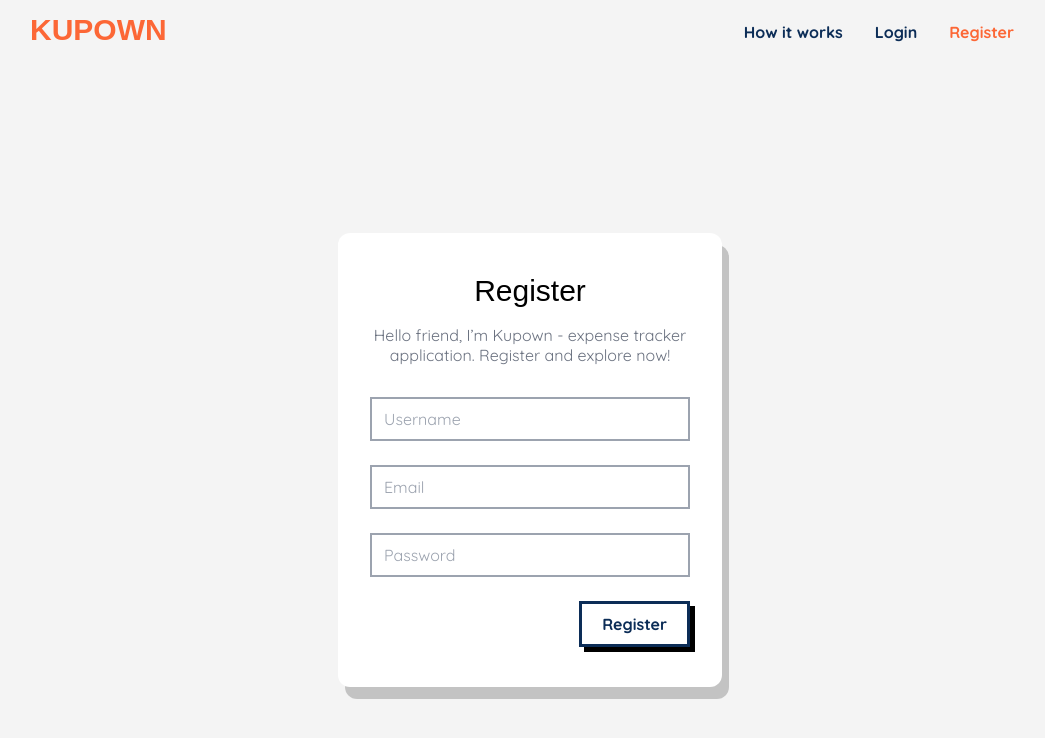
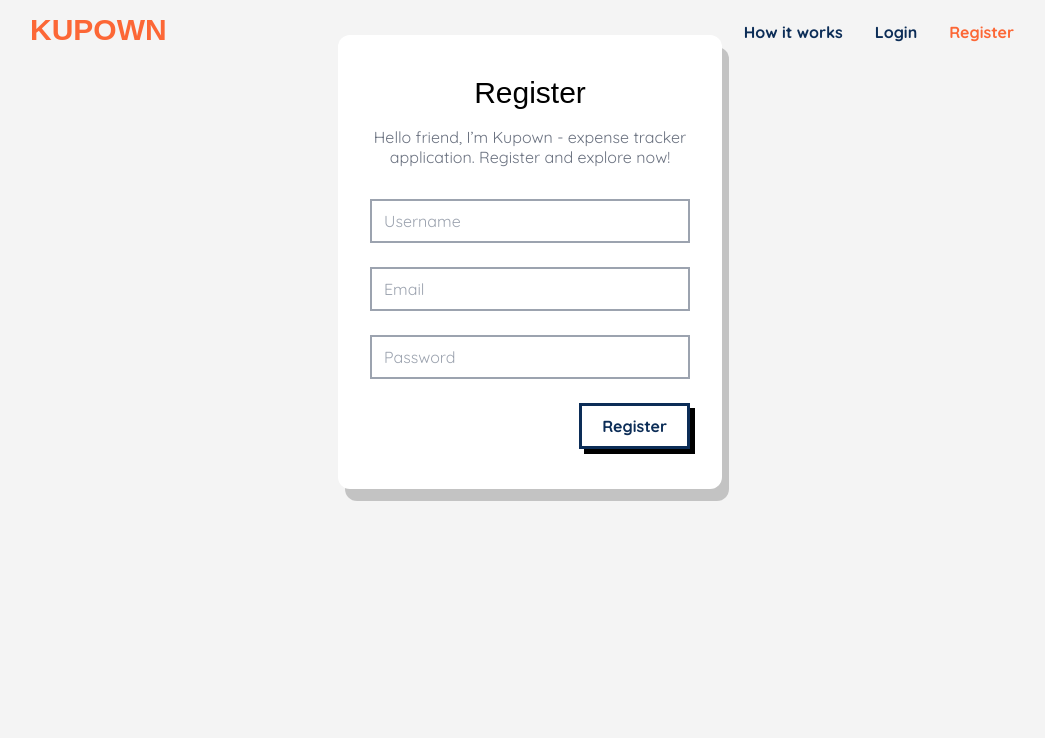
Before and after one commit to gudofabi/memo-app-nuxt, a Nuxt app: page /register in a window 1280 px wide. Shown: the top 738 px of the page, without its empty margins (110-1155 px from the left). Built offline with nearby package versions, Linux system fonts and the light colour scheme.

Commit message:
fix: responsive

```diff
--- a/pages/login.vue
+++ b/pages/login.vue
@@ -1,5 +1,7 @@
 <template>
-  <div class="xl:fixed w-full flex items-center justify-center h-screen">
+  <div
+    class="xl:fixed w-full flex items-center justify-center xl:h-screen py-24 xl:pt-0"
+  >
     <div
       class="rounded-xl bg-white px-6 sm:px-8 py-8 sm:py-10 shadow-4xl w-[90%] sm:w-96 text-center xl:-mt-[300px]"
     >
--- a/pages/register.vue
+++ b/pages/register.vue
@@ -1,7 +1,9 @@
 <template>
-  <div class="2xl:fixed w-full flex items-center justify-center h-screen">
+  <div
+    class="xl:fixed w-full flex items-center justify-center xl:h-screen py-24 xl:pt-0"
+  >
     <div
-      class="rounded-xl bg-white px-6 sm:px-8 py-8 sm:py-10 shadow-4xl w-[90%] sm:w-96 text-center 2xl:-mt-[300px]"
+      class="rounded-xl bg-white px-6 sm:px-8 py-8 sm:py-10 shadow-4xl w-[90%] sm:w-96 text-center xl:-mt-[300px]"
     >
       <h2 class="text-2xl sm:text-3xl mb-4">Register</h2>
       <p class="text-base mb-8 text-gray-500 leading-5">
```
